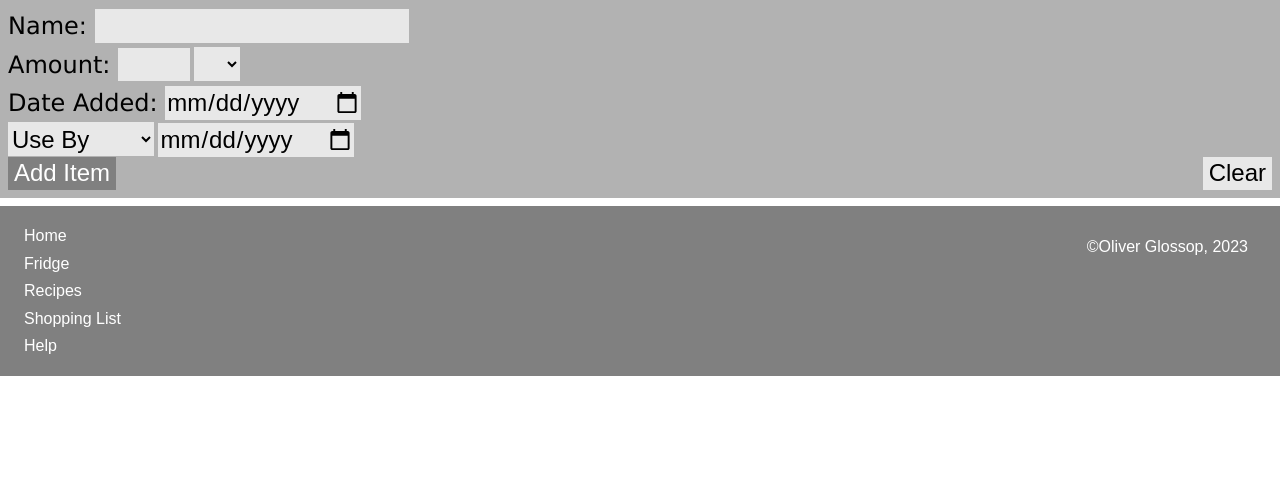
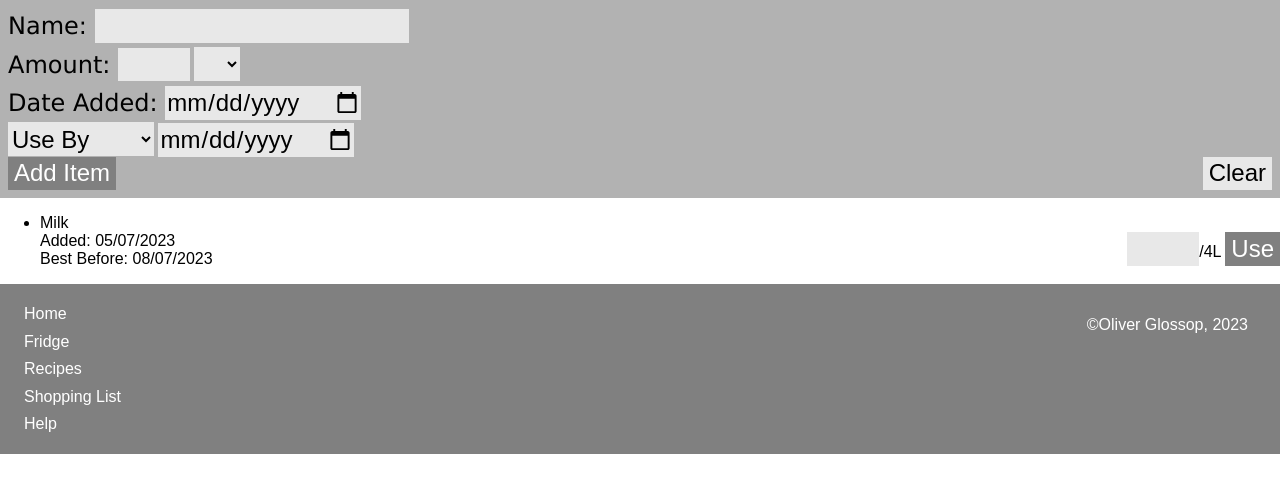
Before and after one commit to ocglossop/Food-Database, a plain HTML site: page database/food.html in a window 1280 px wide. Shown: the part 124-616 px from the top of the page. Drawn offline with Linux system fonts and the light colour scheme.

Commit message:
Created the list of items in the food database.

```diff
--- a/database/food.html
+++ b/database/food.html
@@ -61,11 +61,16 @@
             <input type="submit" value="Add Item">
             <input type="reset" value="Clear" data-float="right">
         </form>
-        <section id="output">
-            <div>
-
-            </div>
-        </section>
+        <ul id="output">
+            <li>
+                <div>Milk</div>
+                <div>
+                    <span data-float="right"><input type="number" min="0" max="4">/4L <input type="submit" value="Use"></span>
+                </div>
+                <div>Added: 05/07/2023</div>
+                <div>Best Before: 08/07/2023</div>
+            </li>
+        </ul>
 
         <footer class="cf include-html" data-include-src="/c/footer.html">
             <nav>
```
